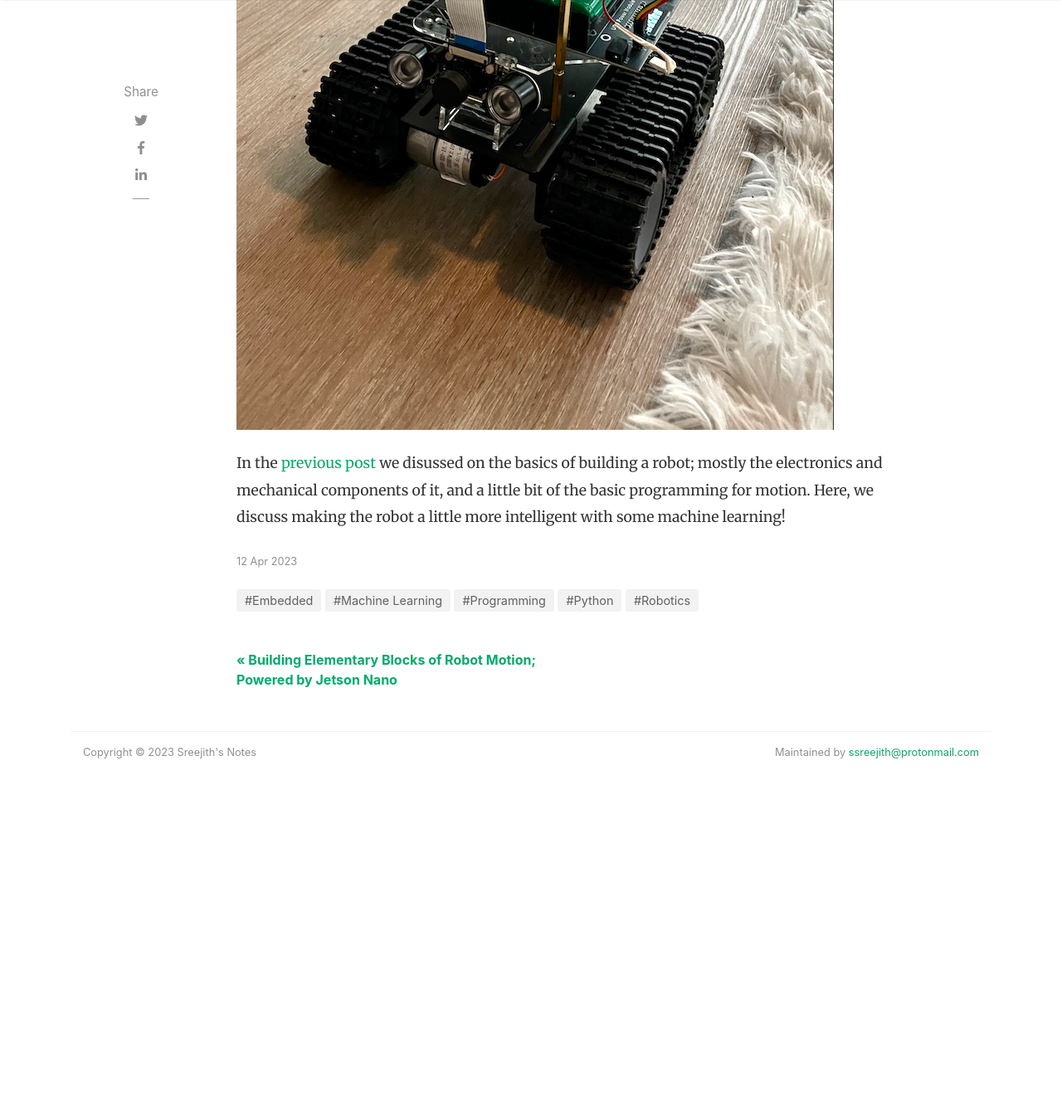
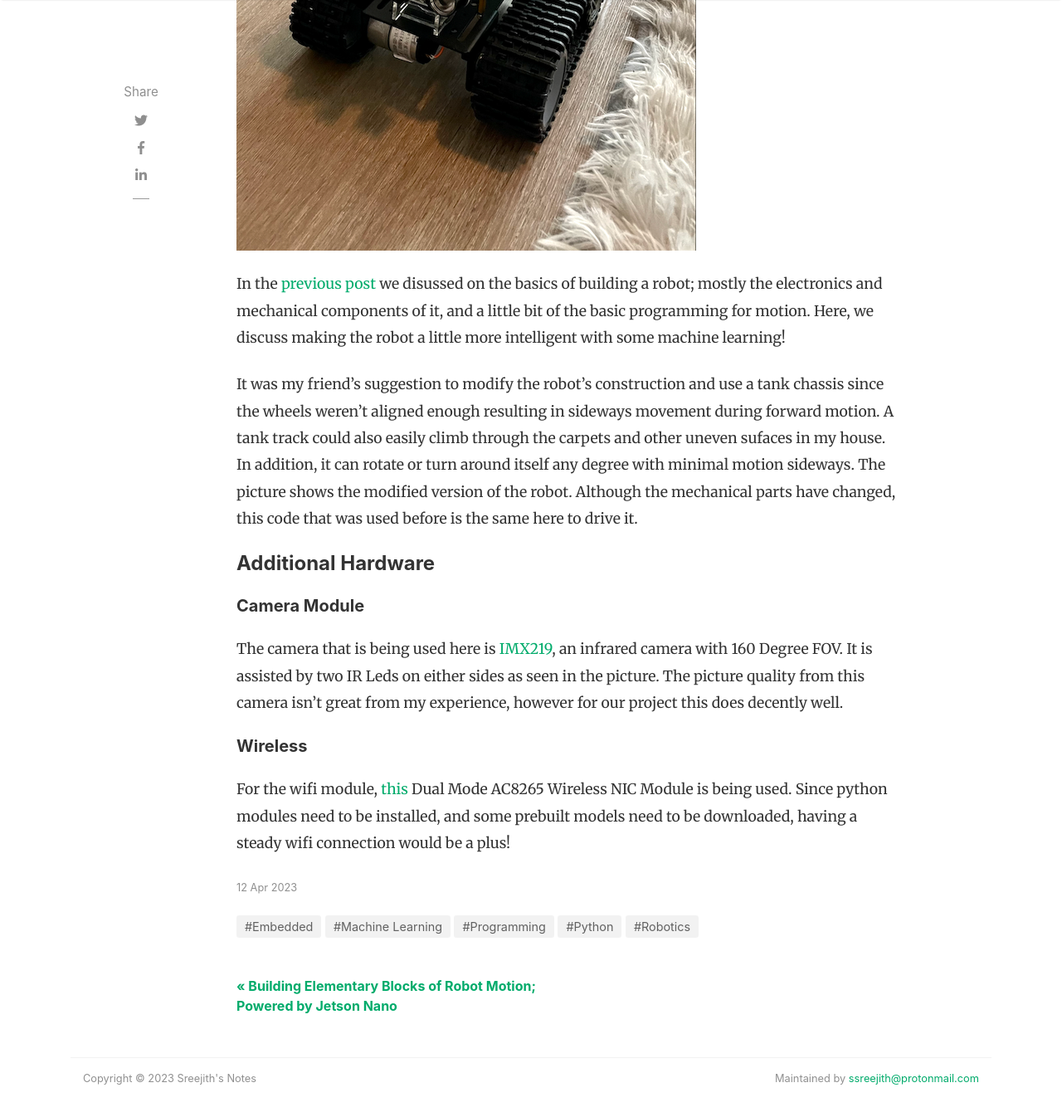
Before and after one commit to darthMaulJr/darthmauljr.github.io, a Jekyll site: the page built from _posts/2023-04-12-Learning-an-environment.md, in a window 1280 px wide and 1400 px high, scrolled down 758 px. Shown: the top 1346 px of the window at 83% size. Built offline with Jekyll 4.4.1, drawn with Linux system fonts in a browser that asks for light colours; nearby versions of some CDN libraries; comment, search, counter and statistics services are not loaded; before the commit the page ends 1764 px from its top, so only the background shows below that.

Commit message:
update post on learning

```diff
--- a/_posts/2023-04-12-Learning-an-environment.md
+++ b/_posts/2023-04-12-Learning-an-environment.md
@@ -10,3 +10,15 @@
 ---
 
 In the <a href="https://srjit.github.io/elementary-blocks-of-robotics/">previous post</a> we disussed on the basics of building a robot; mostly the electronics and mechanical components of it, and a little bit of the basic programming for motion. Here, we discuss making the robot a little more intelligent with some machine learning!
+
+It was my friend's suggestion to modify the robot's construction and use a tank chassis since the wheels weren't aligned enough resulting in sideways movement during forward motion. A tank track could also easily climb through the carpets and other uneven sufaces in my house. In addition, it can rotate or turn around itself any degree with minimal motion sideways. The picture shows the modified version of the robot. Although the mechanical parts have changed, this code that was used before is the same here to drive it.
+
+#### Additional Hardware
+
+##### Camera Module
+
+The camera that is being used here is <a href="https://www.aliexpress.us/item/2255800029242375.html">IMX219</a>, an infrared camera with 160 Degree FOV. It is assisted by two IR Leds on either sides as seen in the picture. The picture quality from this camera isn't great from my experience, however for our project this does decently well.
+
+##### Wireless
+
+For the wifi module, <a href="https://www.amazon.com/gp/product/B07SM4SPLV">this</a> Dual Mode AC8265 Wireless NIC Module is being used. Since python modules need to be installed, and some prebuilt models need to be downloaded, having a steady wifi connection would be a plus!
```
Also changed, not shown: _posts/.#2023-04-12-Learning-an-environment.md (added, +1 -0 lines), assets/images/bot_v2.png, 1 other file.
